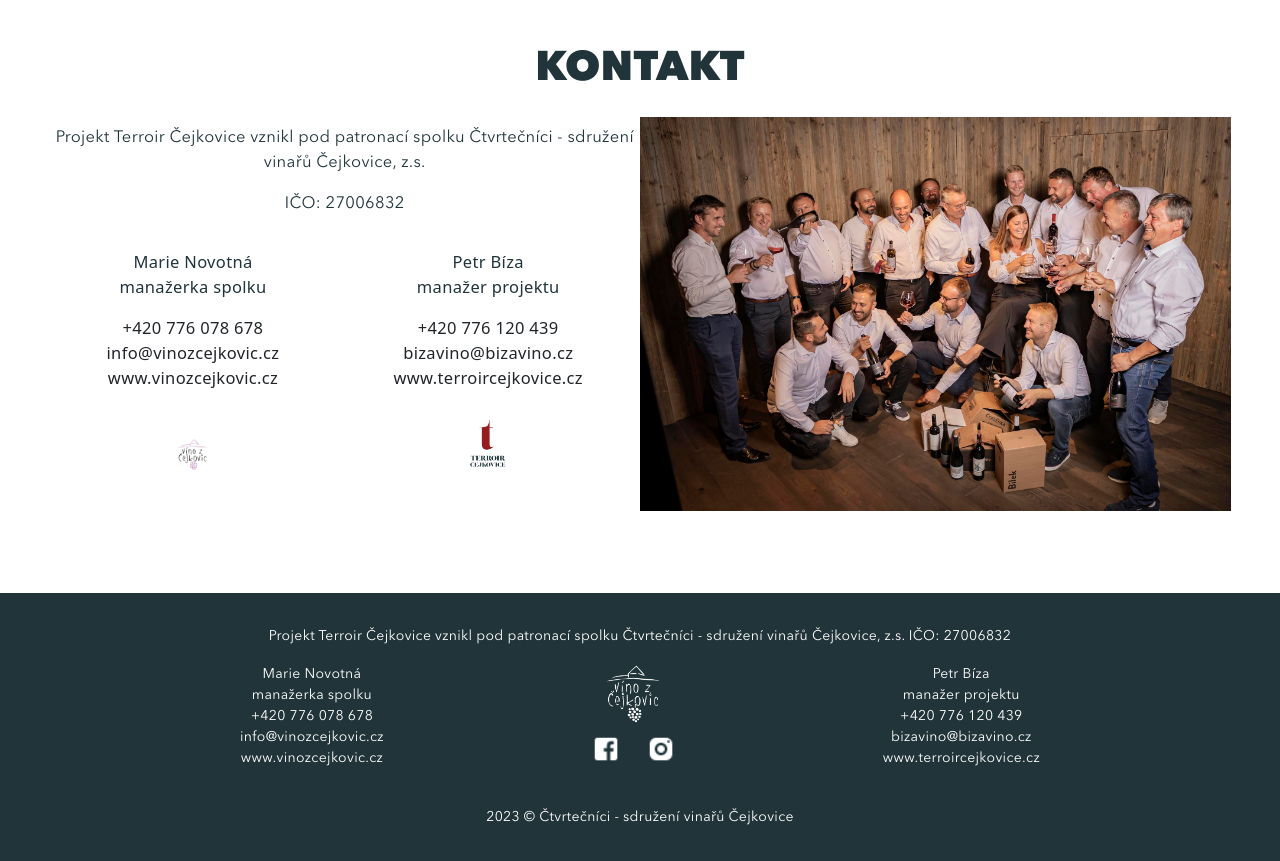
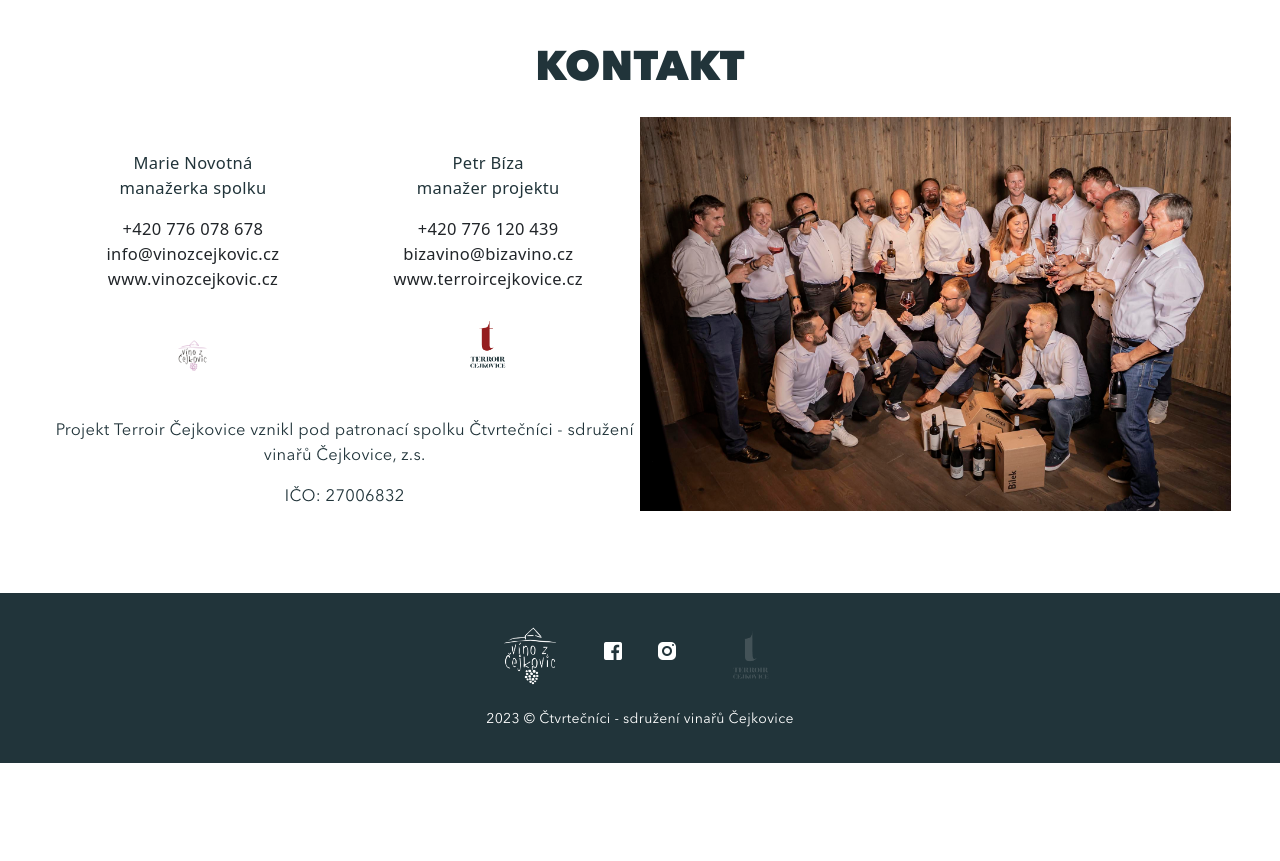
Before and after one commit to JanaMalecka/terroir, a React (Create React App) app: page /kontakt in a window 1280 px wide. Shown: the part 500-1361 px from the top of the page. After the commit the page ends 1263 px from the top, so only its background shows below. Built offline with nearby package versions, Linux system fonts and the light colour scheme.

Commit message:
footer updated

```diff
--- a/src/components/Footer/Footer.tsx
+++ b/src/components/Footer/Footer.tsx
@@ -5,49 +5,8 @@ const Footer: FC = (): JSX.Element => {
     <footer className="container-footer mt-5">
       <div className="footer-section">
         <div>
-          <p className="mb-3">
-            Projekt Terroir Čejkovice vznikl pod patronací spolku Čtvrtečníci -
-            sdružení vinařů Čejkovice, z.s. IČO: 27006832
-          </p>
-
           <div className="footer-subsection">
-            <div className="mb-3 d-flex flex-column">
-              <div> Marie Novotná </div>
-              <div>manažerka spolku </div>
-              <a
-                href="tel:+420776078678"
-                className="link"
-                aria-label="+ 420. 776. 078. 678."
-              >
-                +420 776 078 678
-              </a>{' '}
-              <div>
-                <div className="mb-3 ">
-                  <div>
-                    <a
-                      href="mailto:info@vinozcejkovic.cz"
-                      className="link"
-                      aria-label="email info@vinozcejkovic.cz"
-                    >
-                      info@vinozcejkovic.cz
-                    </a>
-                  </div>
-                  <div>
-                    <a
-                      href="https://www.vinozcejkovic.cz"
-                      className="link"
-                      target="_blank"
-                      rel="noreferrer"
-                      aria-label="Přejít na webové stránky vinozcejkovic.cz"
-                    >
-                      {' '}
-                      www.vinozcejkovic.cz{' '}
-                    </a>
-                  </div>
-                </div>
-              </div>
-            </div>
-            <div className="mb-3">
+            <div className="mb-3 d-flex flex-column footer-left">
               <a
                 href="https://www.vinozcejkovic.cz"
                 target="_blank"
@@ -56,6 +15,8 @@ const Footer: FC = (): JSX.Element => {
               >
                 <div className="logo-vino-z-cejkovic"></div>
               </a>
+            </div>
+            <div className="mb-3">
               <div className="mb-3">
                 <div className="d-flex justify-content-center">
                   <a
@@ -78,41 +39,15 @@ const Footer: FC = (): JSX.Element => {
               </div>
             </div>
 
-            <div className="mb-3">
-              <div>Petr Bíza</div>
-              <div>
-                <div>manažer projektu</div>
-                <div>
-                  <a
-                    href="tel:+420776120439"
-                    className="link"
-                    aria-label="+ 420. 776. 120. 439."
-                  >
-                    +420 776 120 439
-                  </a>
-                </div>
-                <div>
-                  <a
-                    href="mailto:bizavino@bizavino.cz"
-                    className="link"
-                    aria-label="email bizavino@bizavino.cz"
-                  >
-                    bizavino@bizavino.cz
-                  </a>
-                </div>
-                <div>
+            <div className="mb-3 footer-right">
               <a
                 href="https://www.vinozcejkovic.cz"
-                    className="link"
                 target="_blank"
                 rel="noreferrer"
                 aria-label="Přejít na webové stránky vinozcejkovic.cz"
               >
-                    {' '}
-                    www.terroircejkovice.cz{' '}
+                <div className="logo-terroir--light"></div>
               </a>
-                </div>
-              </div>
             </div>
           </div>
           <div>2023 © Čtvrtečníci - sdružení vinařů Čejkovice</div>
--- a/src/pages/Contacts.tsx
+++ b/src/pages/Contacts.tsx
@@ -17,15 +17,8 @@ const Contacts: FC = (): JSX.Element => {
           </div>
 
           <div className="pd-3 contact-info">
-            <div>
-              <p className="mb-3">
-                Projekt Terroir Čejkovice vznikl pod patronací spolku
-                Čtvrtečníci - sdružení vinařů Čejkovice, z.s.{' '}
-              </p>
-              <p className="mb-3"> IČO: 27006832</p>
-            </div>
             <div className="contact-subsection">
-              <div className="mb-3 p-3">
+              <div className=" p-3">
                 <div> Marie Novotná </div>
                 <div>manažerka spolku</div>
 
@@ -66,7 +59,7 @@ const Contacts: FC = (): JSX.Element => {
                 </a>
               </div>
 
-              <div className="mb-3 p-3">
+              <div className="p-3">
                 <div>Petr Bíza</div>
                 <div>
                   <div>manažer projektu</div>
@@ -111,6 +104,13 @@ const Contacts: FC = (): JSX.Element => {
                 </div>
               </div>
             </div>
+            <div>
+              <p className="mb-3">
+                Projekt Terroir Čejkovice vznikl pod patronací spolku
+                Čtvrtečníci - sdružení vinařů Čejkovice, z.s.{' '}
+              </p>
+              <p className="mb-3"> IČO: 27006832</p>
+            </div>
           </div>
         </div>
       </div>
--- a/src/styles/base/container.scss
+++ b/src/styles/base/container.scss
@@ -96,6 +96,8 @@
   width: 100vw;
   padding: 2rem;
   text-align: center;
+  display: flex;
+  justify-content: space-evenly;
   @include font-size-14;
 }
 
@@ -103,7 +105,6 @@
   color: $white;
   @media (min-width: 1400px) {
     display: flex;
-    justify-content: center;
     margin: auto;
     max-width: 70%;
   }
@@ -126,3 +127,9 @@
   padding-bottom: 3rem;
   border: 5px solid $blue-light;
 }
+.footer-left {
+  padding: 0 2rem;
+}
+.footer-right {
+  padding: 0 2rem;
+}
--- a/src/styles/base/icon.scss
+++ b/src/styles/base/icon.scss
@@ -4,7 +4,7 @@
   width: 30px;
   height: 50px;
   background-position: 50% 50%;
-  background-size: contain;
+  background-size: initial;
   margin-right: 1.5rem;
 }
 
@@ -14,6 +14,6 @@
   width: 30px;
   height: 50px;
   background-position: 50% 50%;
-  background-size: contain;
+  background-size: initial;
   margin: auto;
 }
--- a/src/styles/components/logo.scss
+++ b/src/styles/components/logo.scss
@@ -36,6 +36,16 @@
 .logo-vino-z-cejkovic {
   display: flex;
   background-image: url('../../assets/images/logo_vzc.png');
+  width: 70px;
+  height: 60px;
+  background-repeat: no-repeat;
+  background-position: 50% 50%;
+  background-size: contain;
+  margin: auto;
+}
+.logo-terroir--light {
+  display: flex;
+  background-image: url('../../assets/images/logo_terroir_contact.png');
   width: 70px;
   height: 60px;
   background-repeat: no-repeat;
```
Lines whose indentation alone changed are shown as unchanged.
